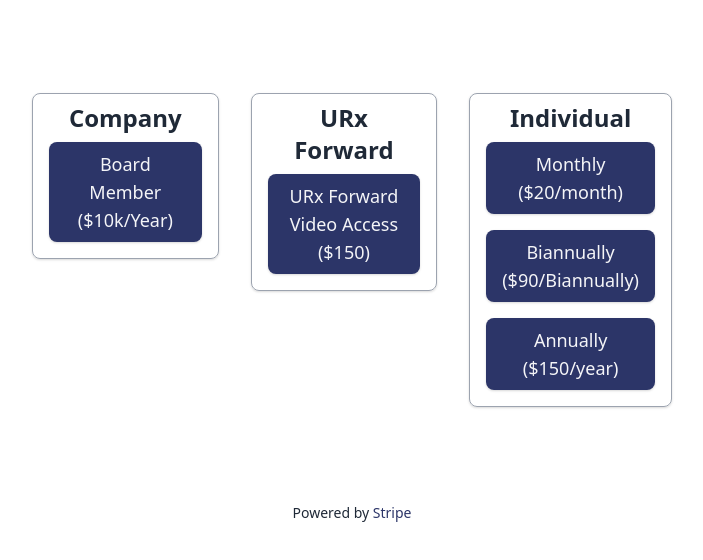
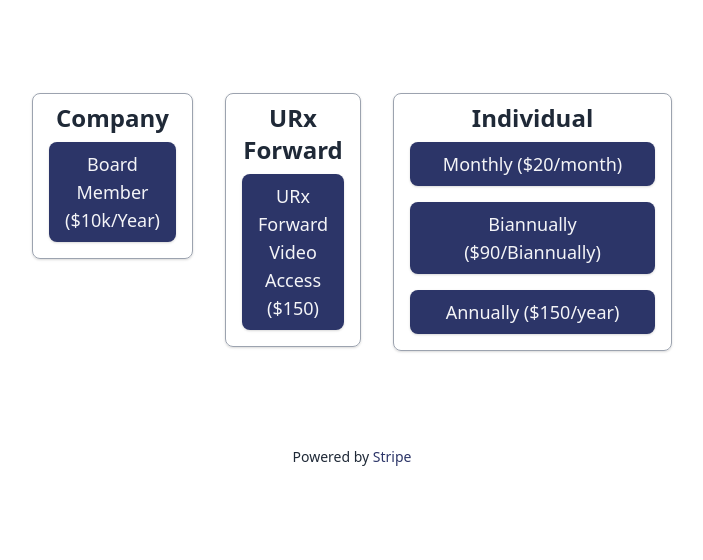
Before and after one commit to URx-Community/talentboard-payment-portal, a plain HTML site: page index.html in a window 1280 px wide. Shown: the part 168-728 px from the top of the page, without its empty margins (288-991 px from the left). Drawn offline with nearby package versions, Linux system fonts and the light colour scheme; a script that the page names is missing.

Commit message:
design tweaks

```diff
--- a/index.html
+++ b/index.html
@@ -30,6 +30,7 @@
     <div class="hidden my-2 bg-red-300 shadow border rounded-lg border-red-500 text-red-800 py-2 px-4 font-semibold"
       id="error-message"></div>
     <div class='flex flex-col md:flex-row items-start'>
+      <div class='flex flex-col md:flex-row items-start'>
         <div class="m-4 w-full md:w-1/2mt-12 flex flex-col shadow px-4 py-2 border border-gray-400 rounded-lg">
           <h1 class="text-2xl font-semibold text-center">Company</h1>
           <button
@@ -45,6 +46,7 @@
             data-checkout-mode="payment" data-price-id="price_1Gwv6pDZRanBQTxuINi3umkM">
             URx Forward Video Access ($150)
           </button>
+        </div>
       </div>
       <div class="m-4 w-full md:w-1/2mt-12 flex flex-col shadow px-4 py-2 border border-gray-400 rounded-lg">
         <h1 class="text-2xl font-semibold text-center">Individual</h1>
```
Lines whose indentation alone changed are shown as unchanged.
